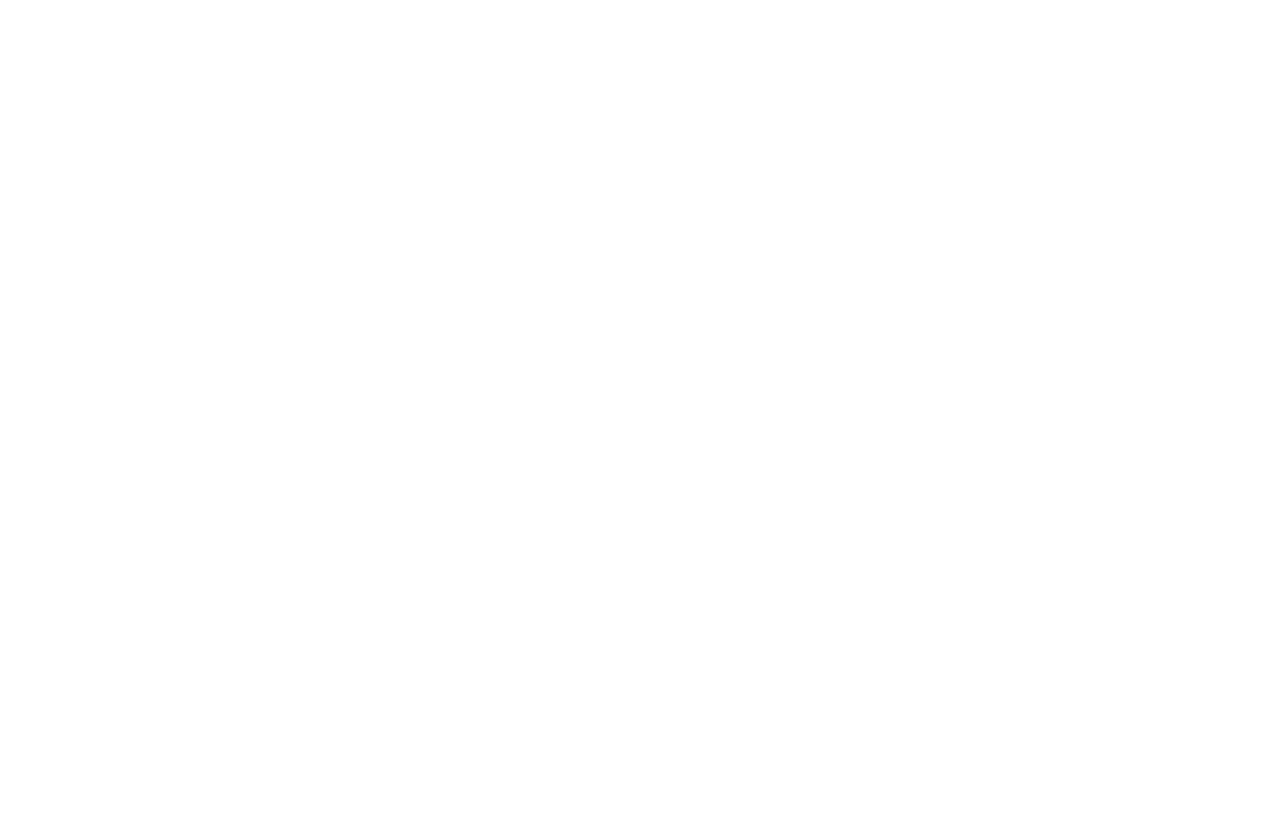
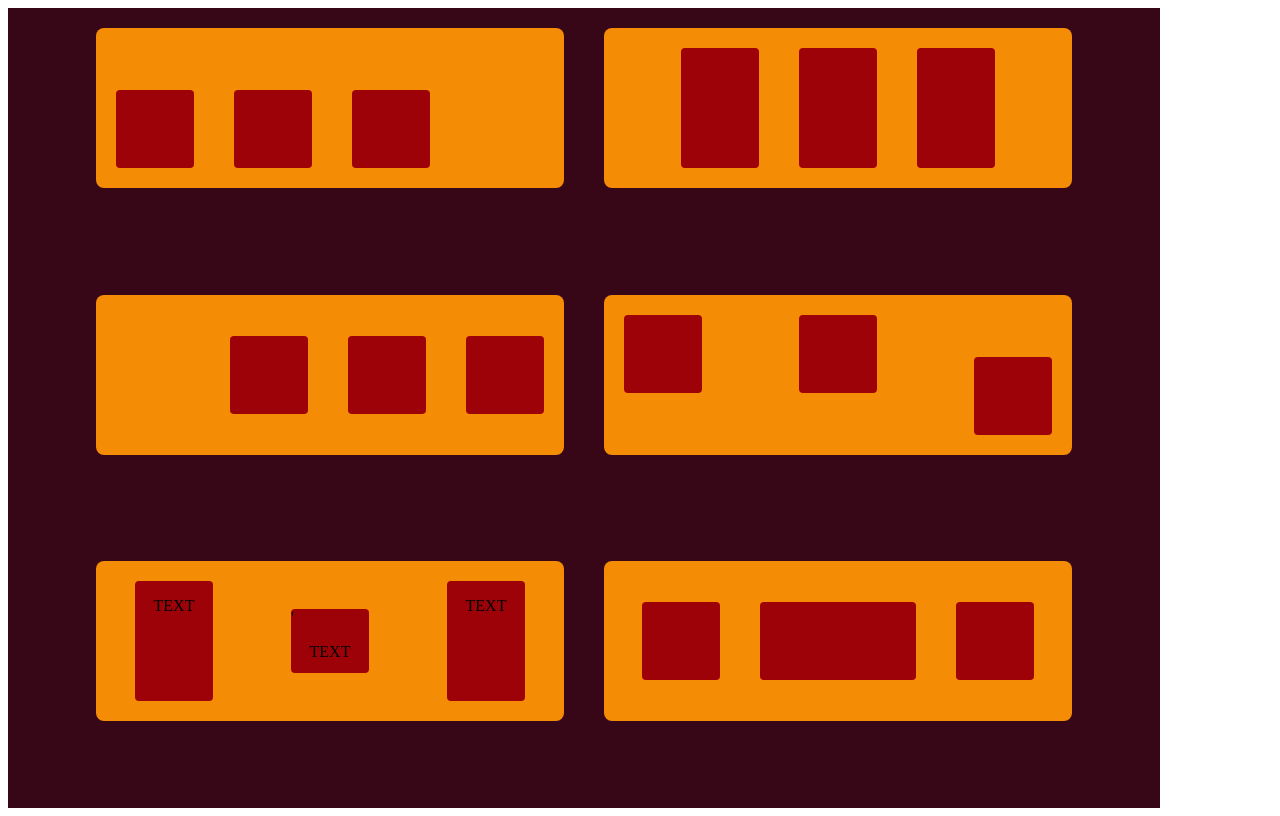
Before and after one commit to sativv/flexbox-BEM, a plain HTML site: page styles/index.html in a window 1280 px wide. Drawn offline with Linux system fonts and the light colour scheme.

Commit message:
6yellow box finish

```diff
--- a/styles/index.css
+++ b/styles/index.css
@@ -71,3 +71,43 @@
     display: flex;
     align-self: flex-end;
 }
+
+
+
+.box-five {
+    display:inline-flex;
+    justify-content: space-around;
+}
+
+
+
+.redsquares {
+    width: 78px;
+    height: 64px;
+    background-color: #9D0208;
+    border-radius: 4px;
+    margin: 20px;
+    align-self: center;
+
+}
+
+.textcenter {
+    display:flex;
+    justify-content: center;
+}
+
+.box-six {
+    display: flex;
+    justify-content: center;
+    align-items: center;
+
+}
+
+.redsquarel {
+    width: 156px;
+    height: 78px;
+    background-color: #9D0208;
+    border-radius: 4px;
+    margin: 20px;
+
+}
--- a/styles/index.html
+++ b/styles/index.html
@@ -0,0 +1,50 @@
+<!DOCTYPE html>
+<html lang="en">
+<head>
+    <meta charset="UTF-8">
+    <meta http-equiv="X-UA-Compatible" content="IE=edge">
+    <meta name="viewport" content="width=device-width, initial-scale=1.0">
+    <link rel="stylesheet" href="../styles/index.css">
+    <title>flexbox</title>
+</head>
+<body>
+    <section class="container">
+        <div class="ybox box-one">
+            <div class="redsquare"></div>
+            <div class="redsquare"></div>
+            <div class="redsquare"></div>
+        </div>
+        <section class="ybox box-two">
+            <div class="redsquareh"></div>
+            <div class="redsquareh"></div>
+            <div class="redsquareh"></div>
+        </section>
+        <section class="ybox box-three">
+            <div class="redsquare"></div>
+            <div class="redsquare"></div>
+            <div class="redsquare"></div>
+        </section>
+        <section class="ybox box-four">
+            <div class="redsquare"></div>
+            <div class="redsquare"></div>
+            <div class="redsquare box-down"></div>
+        </section>
+        <section class="ybox box-five">
+            <div class="redsquareh">
+                <p class="textcenter">TEXT</p>
+            </div>
+            <div class="redsquares">'
+                <p class="textcenter">TEXT</p>
+            </div>
+            <div class="redsquareh">
+                <p class="textcenter">TEXT</p>
+            </div>
+        </section>
+        <section class="ybox box-six">
+            <div class="redsquare"></div>
+            <div class="redsquarel"></div>
+            <div class="redsquare"></div>
+
+        </section>
+</body>
+</html>
```
